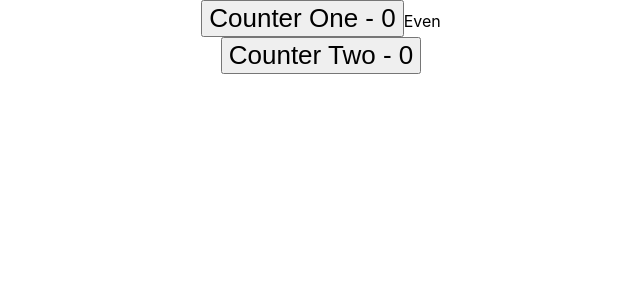
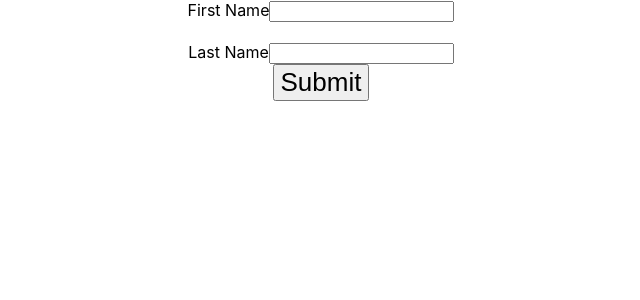
Before and after one commit to Allahnana/REACT_HOOKS, a React (Vite) app: page / in a window 1280 px wide. Shown: the top 300 px of the page, without its empty margins (319-959 px from the left). Built offline with nearby package versions, Linux system fonts and the light colour scheme.

Commit message:
Finished React Basics

```diff
--- a/src/App.jsx
+++ b/src/App.jsx
@@ -12,6 +12,9 @@ import CounterTwo from './Components/CounterTwo'
 import DataFetching from './Components/DataFetching'
 import DataFetchingOne from './Components/DataFetchingOne'
 import DataFetchingTwo from './Components/DataFetchingTwo'
+import DocTitleOne from './Components/DocTitleOne'
+import DocTitleTwo from './Components/DocTitleTwo'
+import FocusInput from './Components/FocusInput'
 import HookCounter from './Components/HookCounter'
 import HookCounter2 from './Components/HookCounter2'
 import HookCounter3 from './Components/HookCounter3'
@@ -21,6 +24,9 @@ import HookMouse from './Components/HookMouse'
 import IntervalHookCounter from './Components/IntervalHookCounter'
 import MouseContainer from './Components/MouseContainer'
 import ParentComponent from './Components/ParentComponent'
+import UseCounterOne from './Components/UseCounterOne'
+import UseCounterTwo from './Components/UseCounterTwo'
+import UseForm from './Components/UseForm'
 
 export const CountContext = React.createContext()
 
@@ -96,7 +102,20 @@ function App() {
 
         {/* <ParentComponent/> */}
 
-        <Counter/>
+        {/* <Counter/> */}
+
+        {/* <FocusInput/> */}
+
+        {/* <DocTitleOne/> */}
+
+        {/* <DocTitleTwo/> */}
+
+        {/* <UseCounterOne/> */}
+
+        {/* <UseCounterTwo/> */}
+
+        <UseForm/>
+
     </div>
 
 
--- /dev/null
+++ b/src/Components/DocTitleOne.jsx
@@ -0,0 +1,17 @@
+import React,{useState} from 'react'
+import useDocumentTitle from '../Hooks/useDocumentTitle'
+
+function DocTitleOne() {
+
+    const [count, setCount] = useState(0)
+
+    useDocumentTitle(count)
+  return (
+    <div>
+
+        <button onClick = {()=> setCount(count + 1)}>Count - {count}</button>
+    </div>
+  )
+}
+
+export default DocTitleOne
--- /dev/null
+++ b/src/Components/DocTitleTwo.jsx
@@ -0,0 +1,17 @@
+import React,{useState} from 'react'
+import useDocumentTitle from '../Hooks/useDocumentTitle'
+
+function DocTitleTwo() {
+
+    const [count, setCount] = useState(0)
+    useDocumentTitle(count)
+
+  return (
+    <div>
+
+        <button onClick = {()=> setCount(count + 1)}>Count - {count}</button>
+    </div>
+  )
+}
+
+export default DocTitleTwo
--- /dev/null
+++ b/src/Components/FocusInput.jsx
@@ -0,0 +1,19 @@
+import React, {useEffect, useRef} from 'react'
+
+function FocusInput() {
+
+    const inputRef = useRef(null)
+
+    useEffect(() => {
+        //focus on the input
+        inputRef.current.focus()
+
+    }, [])
+  return (
+    <div>
+        <input ref= {inputRef} type = 'text'/>
+    </div>
+  )
+}
+
+export default FocusInput
--- /dev/null
+++ b/src/Components/UseCounterOne.jsx
@@ -0,0 +1,24 @@
+import React, {useState} from 'react'
+import useCounter from './useCounter'
+
+function UseCounterOne() {
+
+    const [count, increament, decreament, reset] = useCounter(0, 1)
+
+  return (
+    <div>
+           <h2>
+              Count - {count}
+           </h2>
+
+
+        <button onClick={increament}> Increament</button>
+
+        <button onClick={decreament}> Decreament</button>
+
+        <button onClick={reset}> Reset</button>
+    </div>
+  )
+}
+
+export default UseCounterOne
--- /dev/null
+++ b/src/Components/UseCounterTwo.jsx
@@ -0,0 +1,23 @@
+import React, {useState} from 'react'
+import useCounter from './useCounter'
+
+function UseCounterTwo() {
+const [count, increament, decreament, reset] = useCounter(10, 10)
+
+  return (
+    <div>
+           <h2>
+              Count - {count}
+           </h2>
+
+
+        <button onClick={increament}> Increament</button>
+
+        <button onClick={decreament}> Decreament</button>
+
+        <button onClick={reset}> Reset</button>
+    </div>
+  )
+}
+
+export default UseCounterTwo
--- /dev/null
+++ b/src/Components/UseForm.jsx
@@ -0,0 +1,47 @@
+import React, {useState} from 'react'
+import useInput from '../Hooks/useInput'
+
+function UseForm() {
+
+    // const [firstName, setFirstName] = useState('')
+
+    // const [lastName, setLastName] = useState('')
+
+    const [firstName,bindFirstName, resetFirstName ] = useInput('')
+
+    const [lastName,bindLastName, resetLastName ] = useInput('')
+
+    const submitHandler = (e) => {
+        e.preventDefault()
+        alert ( `Hello ${firstName}  ${lastName}`)
+        resetFirstName()
+        resetLastName()
+    }
+
+  return (
+    <div>
+
+        <form onSubmit={submitHandler}>
+            <div>
+                <label>First Name</label>
+                <input
+               {...bindFirstName}
+                type= "text"/>
+            </div>
+
+            <br/>
+
+            <div>
+                <label>Last Name</label>
+                <input
+               {...bindLastName}
+                type= "text"/>
+            </div>
+
+            <button>Submit</button>
+        </form>
+    </div>
+  )
+}
+
+export default UseForm
--- /dev/null
+++ b/src/Components/useCounter.jsx
@@ -0,0 +1,26 @@
+import {useState} from 'react'
+
+function useCounter(initialCount = 0, value) {
+
+
+    const [count, setCount] = useState(initialCount)
+
+    const increament = () => {
+        setCount(prevCount => prevCount + value)
+    }
+
+
+    const decreament = () => {
+        setCount(prevCount => prevCount - value)
+    }
+
+
+    const reset = () => {
+        setCount(0)
+    }
+
+    return [count, increament, decreament, reset]
+
+}
+
+export default useCounter
--- /dev/null
+++ b/src/Hooks/useDocumentTitle.jsx
@@ -0,0 +1,13 @@
+import {useEffect} from 'react'
+
+function useDocumentTitle(count) {
+    // const [count, setCount] = useState(0)
+
+    useEffect( () => {
+
+        document.title = `Count ${count}`
+
+    }, [count])
+}
+
+export default useDocumentTitle
--- /dev/null
+++ b/src/Hooks/useInput.jsx
@@ -0,0 +1,20 @@
+import {useState} from 'react'
+
+function useInput(initialValue) {
+const [value, setValue] = useState(initialValue)
+
+const reset = () => {
+    setValue(initialValue)
+
+}
+
+const bind = {
+    value,
+    onChange: e  => {
+      setValue(e.target.value)
+    }
+}
+  return [value, bind, reset]
+}
+
+export default useInput
```
